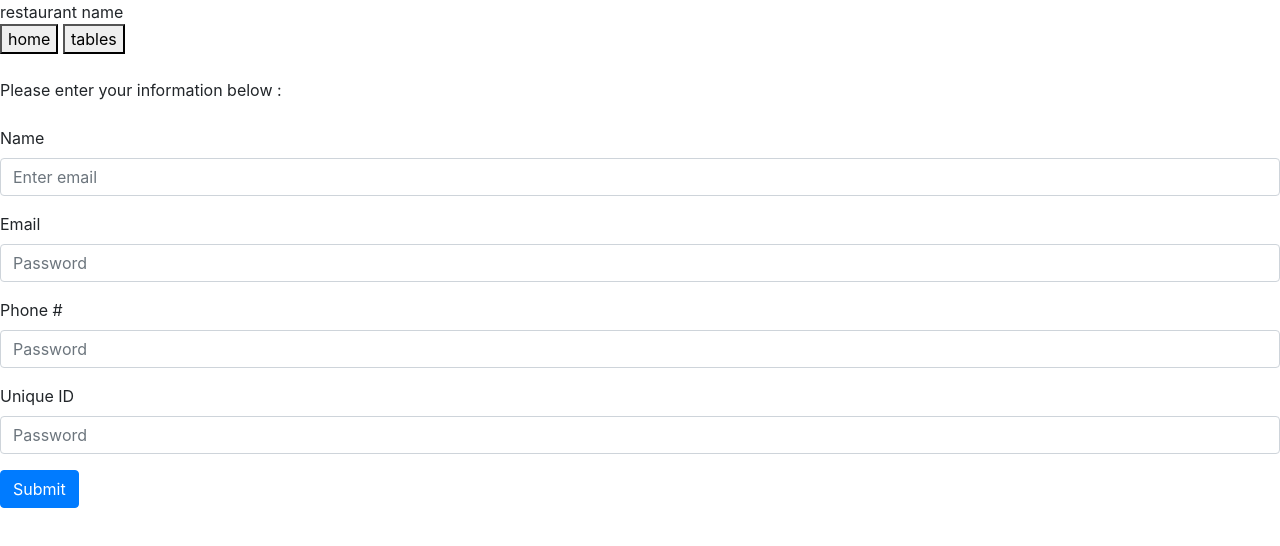
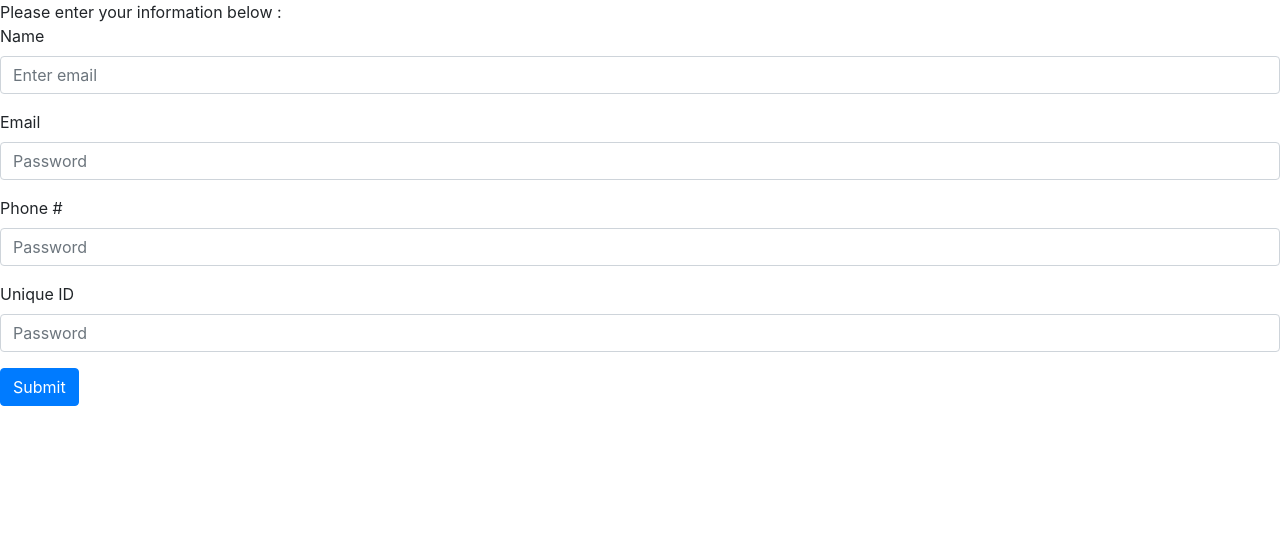
Before and after one commit to austenhughes/reservations, a website: page reserve.html in a window 1280 px wide. Drawn offline with nearby package versions, Linux system fonts and the light colour scheme.

Commit message:
adding from

```diff
--- a/reserve.html
+++ b/reserve.html
@@ -3,20 +3,13 @@
   <head>
     <meta charset="UTF-8" />
     <title>Reservations</title>
-    <!-- Latest compiled and minified CSS & JS -->
+
     <link rel="stylesheet" href="https://stackpath.bootstrapcdn.com/font-awesome/4.7.0/css/font-awesome.min.css"/>
     <link rel="stylesheet" href="https://stackpath.bootstrapcdn.com/bootstrap/4.5.2/css/bootstrap.min.css"/>
   </head>
 
   <body>
-      <div class=header>
-          <div>restaurant name</div>
-          <button>home</button>
-          <button>tables</button>
-      </div>
-      <br />
       <div>Please enter your information below : </div>
-      <br />
     <form>
         <div class="form-group">
           <label for="exampleInputEmail1">Name</label>
```
